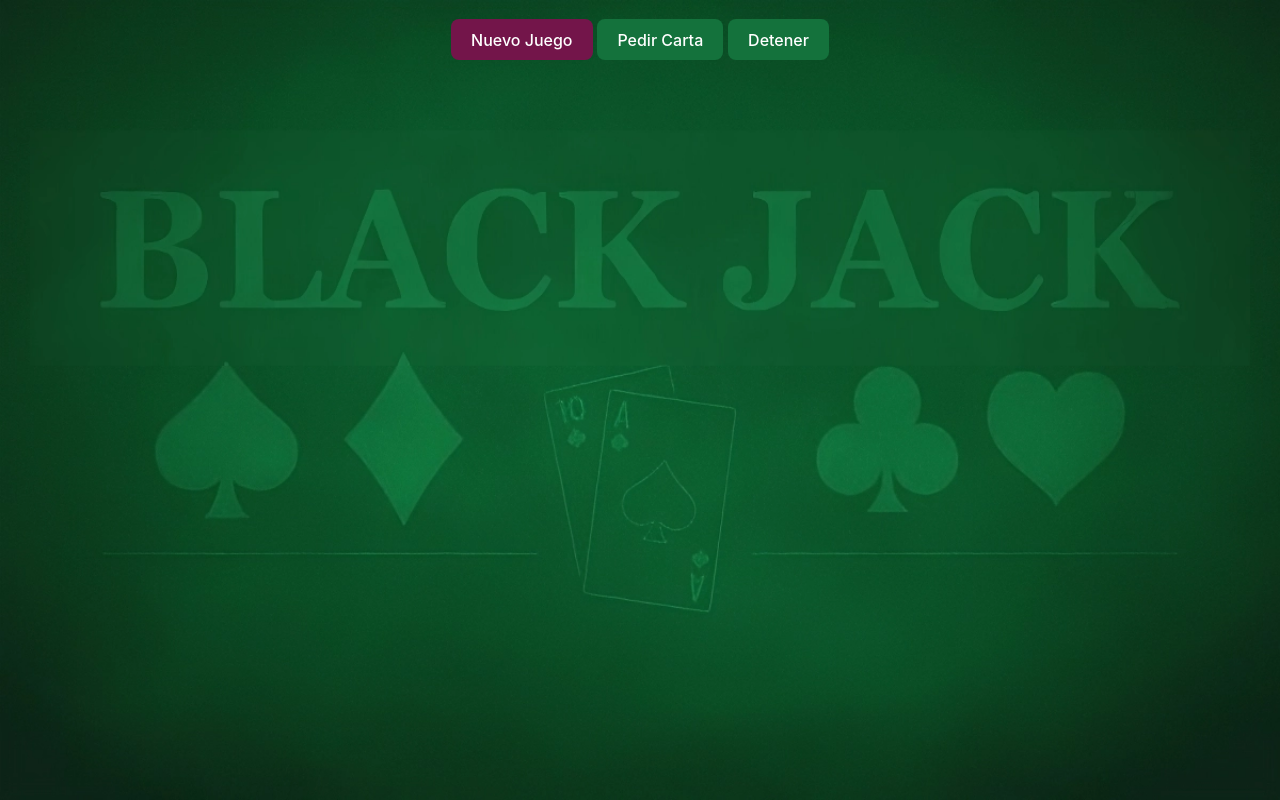
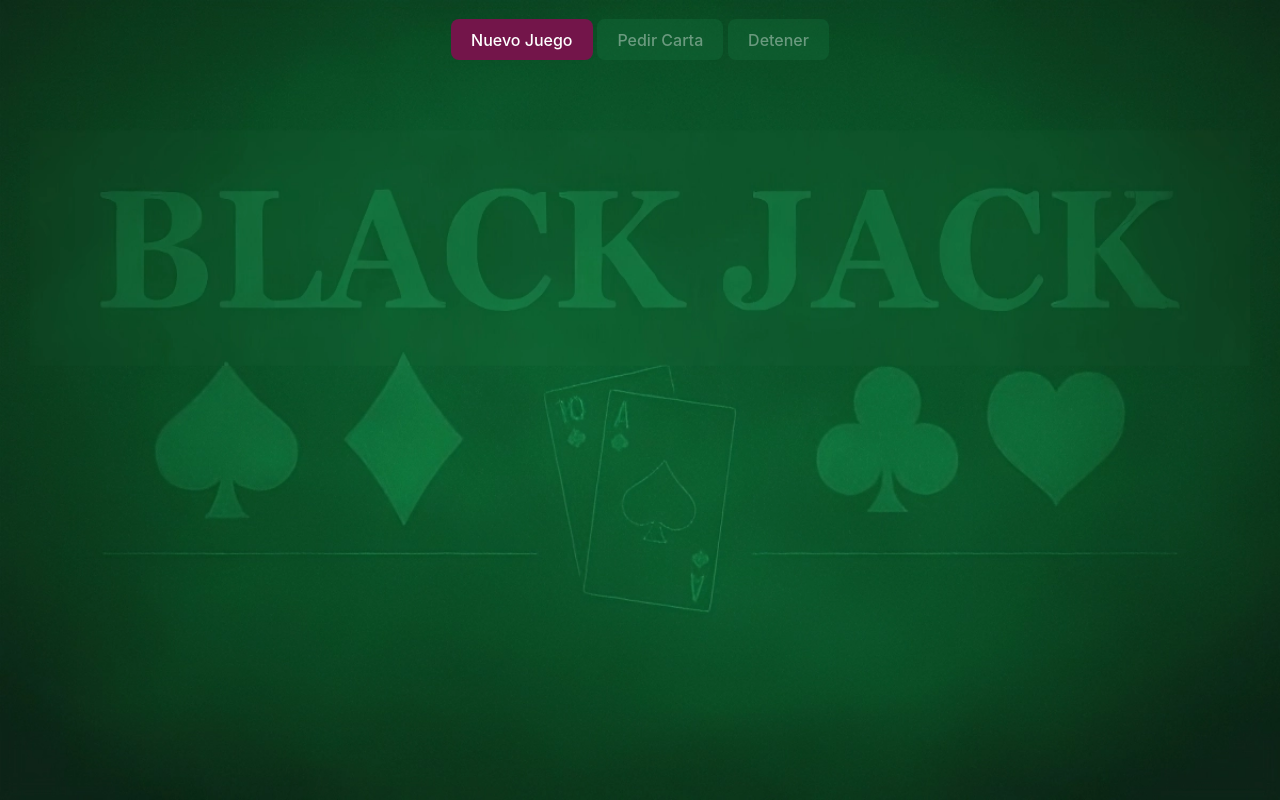
Before and after one commit to susigith/blackjack, a website built with Vite: page index.html in a window 1280 px wide. Built offline with nearby package versions, Linux system fonts and the light colour scheme.

Commit message:
[ADD] establece estilos a los botones deshabilitados

```diff
--- a/style.css
+++ b/style.css
@@ -136,3 +136,11 @@ h2 {
 .cards {
   height: 20vh;
 }
+
+button:disabled {
+  background-color: #14723d5d;
+  color: rgba(255, 255, 255, 0.39);
+}
+button:disabled:hover {
+  border-color: #14723d5d;
+}
```
